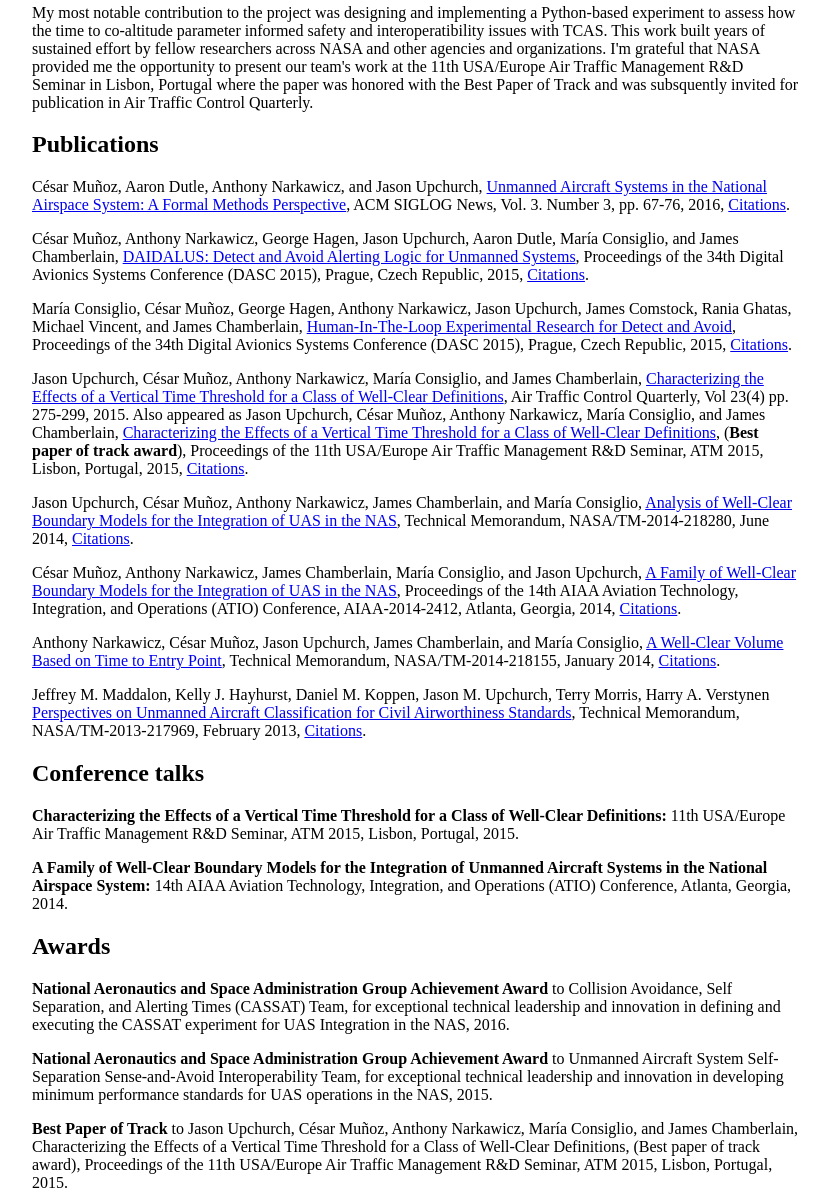
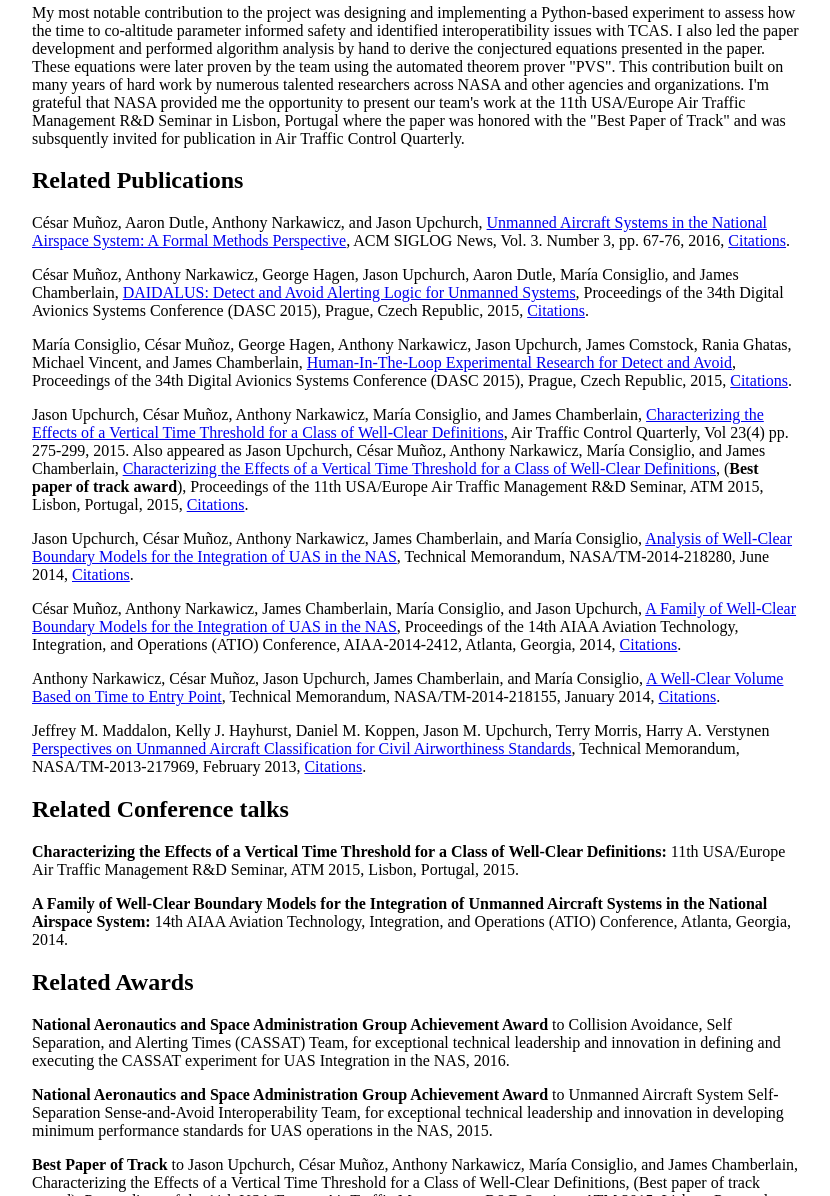
Before and after one commit to jason-upchurch/shined, a Gatsby site: page /projects/uas-nas in a window 1280 px wide. Shown: the part 954-2150 px from the top of the page, without its empty margins (224-1054 px from the left). Built offline with nearby package versions, Linux system fonts and the light colour scheme; Gatsby itself is replaced by a stand-in of ours.

Commit message:
updated uas-nas

```diff
--- a/src/content/projects/uas-nas/uas-nas.md
+++ b/src/content/projects/uas-nas/uas-nas.md
@@ -10,9 +10,9 @@ I supported the [Unmanned Aircraft in the National Airspace System (UAS in the N
 
 My work focused on Sense and Avoid (SAA), and my day-to-day duties were to conduct fundamental research to advance the safe integration of UAS into civil airspace. Some areas of this research dealt with how UAS would behave and interoperate with existing airborne collision systems such as TCAS. The investigative tools our team used in this work included computer simulations, formal proofs using automated theorem provers, and human-in-the-loop experiments.
 
-My most notable contribution to the project was designing and implementing a Python-based experiment to assess how the time to co-altitude parameter informed safety and interoperatibility issues with TCAS. This work built  years of sustained effort by fellow researchers across NASA and other agencies and organizations. I'm grateful that NASA provided me the opportunity to present our team's work at the 11th USA/Europe Air Traffic Management R&D Seminar in Lisbon, Portugal where the paper was honored with the Best Paper of Track and was subsquently invited for publication in Air Traffic Control Quarterly.
+My most notable contribution to the project was designing and implementing a Python-based experiment to assess how the time to co-altitude parameter informed safety and identified interoperatibility issues with TCAS. I also led the paper development and performed algorithm analysis by hand to derive the conjectured equations presented in the paper. These equations were later proven by the team using the automated theorem prover "PVS". This contribution built on many years of hard work by numerous talented researchers across NASA and other agencies and organizations. I'm grateful that NASA provided me the opportunity to present our team's work at the 11th USA/Europe Air Traffic Management R&D Seminar in Lisbon, Portugal where the paper was honored with the "Best Paper of Track" and was subsquently invited for publication in Air Traffic Control Quarterly.
 
-## Publications
+## Related Publications
 
 César Muñoz, Aaron Dutle, Anthony Narkawicz, and Jason Upchurch, [Unmanned Aircraft Systems in the National Airspace System: A Formal Methods Perspective](https://dl.acm.org/doi/abs/10.1145/2984450.2984459), ACM SIGLOG News, Vol. 3. Number 3, pp. 67-76, 2016, [Citations](https://scholar.google.com/scholar?oi=bibs&hl=en&cites=2240398243805940181&as_sdt=5).
 
@@ -31,13 +31,13 @@ Anthony Narkawicz, César Muñoz, Jason Upchurch, James Chamberlain, and María
 Jeffrey M. Maddalon, Kelly J. Hayhurst, Daniel M. Koppen, Jason M. Upchurch, Terry Morris, Harry A. Verstynen
 [Perspectives on Unmanned Aircraft Classification for Civil Airworthiness Standards](https://ntrs.nasa.gov/citations/20130010930), Technical Memorandum, NASA/TM-2013-217969, February 2013, [Citations](https://scholar.google.com/scholar?oi=bibs&hl=en&cites=8782957941929872056&as_sdt=5).
 
-## Conference talks
+## Related Conference talks
 
 **Characterizing the Effects of a Vertical Time Threshold for a Class of Well-Clear Definitions:** 11th USA/Europe Air Traffic Management R&D Seminar, ATM 2015, Lisbon, Portugal, 2015.
 
 **A Family of Well-Clear Boundary Models for the Integration of Unmanned Aircraft Systems in the National Airspace System:** 14th AIAA Aviation Technology, Integration, and Operations (ATIO) Conference, Atlanta, Georgia, 2014.
 
-## Awards
+## Related Awards
 
 **National Aeronautics and Space Administration Group Achievement Award** to Collision Avoidance, Self Separation, and Alerting Times (CASSAT) Team, for exceptional technical leadership and innovation in defining and executing the CASSAT experiment for UAS Integration in the NAS, 2016.
 
```
